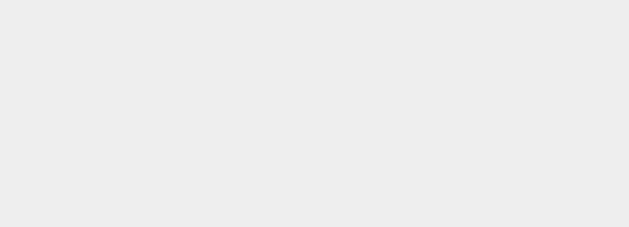
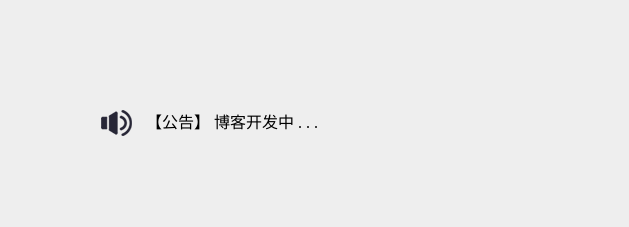
Before and after one commit to cluyee/cluyee-cn, a plain HTML site: page index.html in a window 1280 px wide. Shown: the top 227 px of the page, 419-1048 px from the left. Drawn offline with Linux system fonts and the light colour scheme.

Commit message:
Updated 更新

```diff
--- a/index.html
+++ b/index.html
@@ -11,6 +11,7 @@
 <body>
     <div class="container">
     	<div class="main">
+            <p class="notice">【公告】 博客开发中 . . .</p>
             <div class="item"><span class="square sq-golden">Front-End</span><a class="txt">前端</a></div>
             <div class="item"><span class="square sq-gray">Example</span><a class="txt">栗子</a></div>
             <div class="item"><span class="square sq-black">Essay</span><a class="txt">随笔</a></div>
--- a/static/style/index.css
+++ b/static/style/index.css
@@ -66,8 +66,16 @@
 	color: #222;
 }
 .main{
-	padding: 230px 0 0 200px;
+	padding: 110px 0 0 200px;
 	// background: url('../images/blog.png') no-repeat 90px 85px;
+}
+.main .notice{
+	height: 26px;
+	padding-left: 45px;
+	margin: 0 0 110px -80px;
+	background: url('../images/horn.png') no-repeat;
+	line-height: 26px;
+	font-size: 16px;
 }
 .main .item{
 	overflow: hidden;
```
Also changed, not shown: static/images/horn.png (added).
